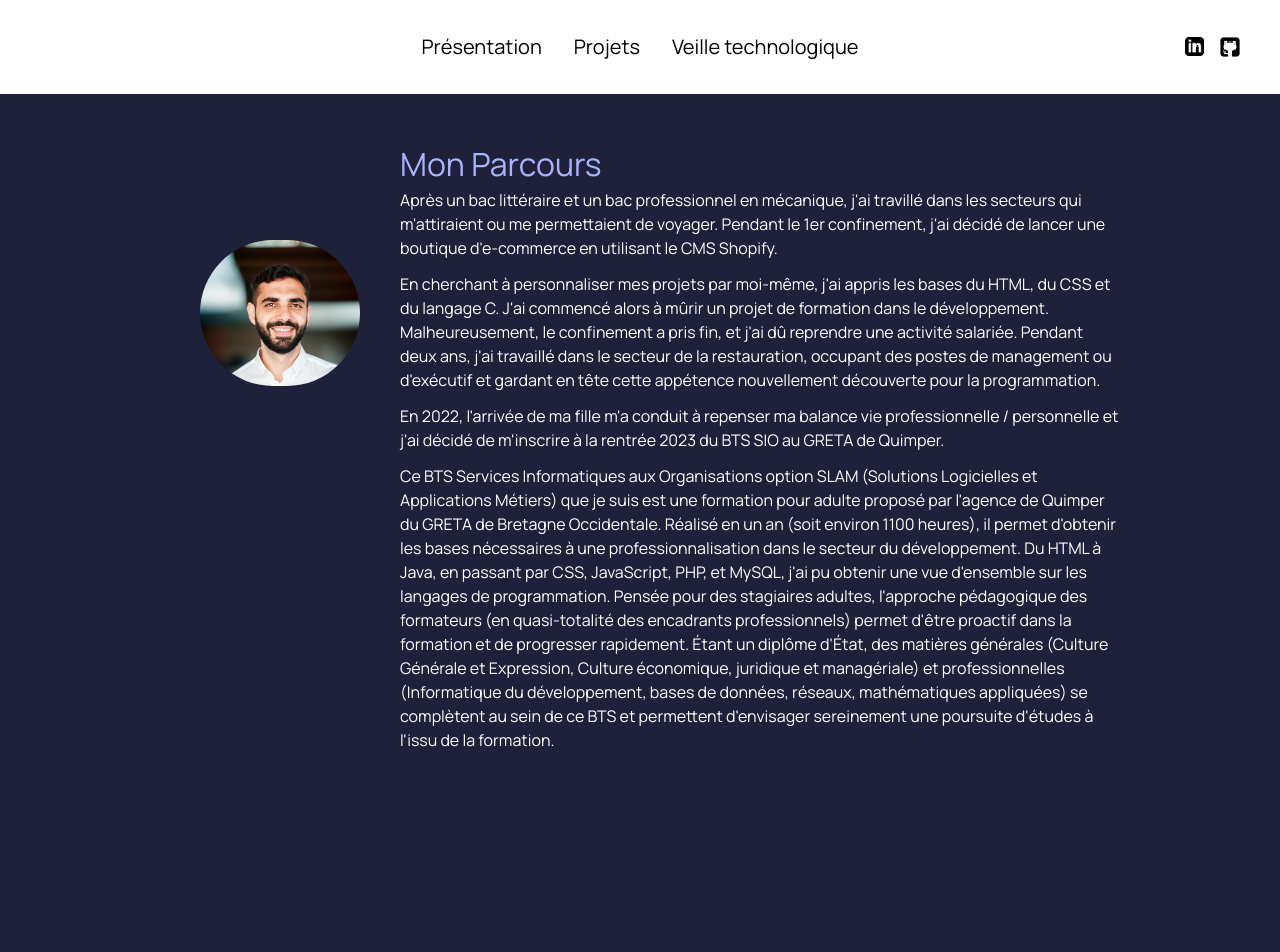
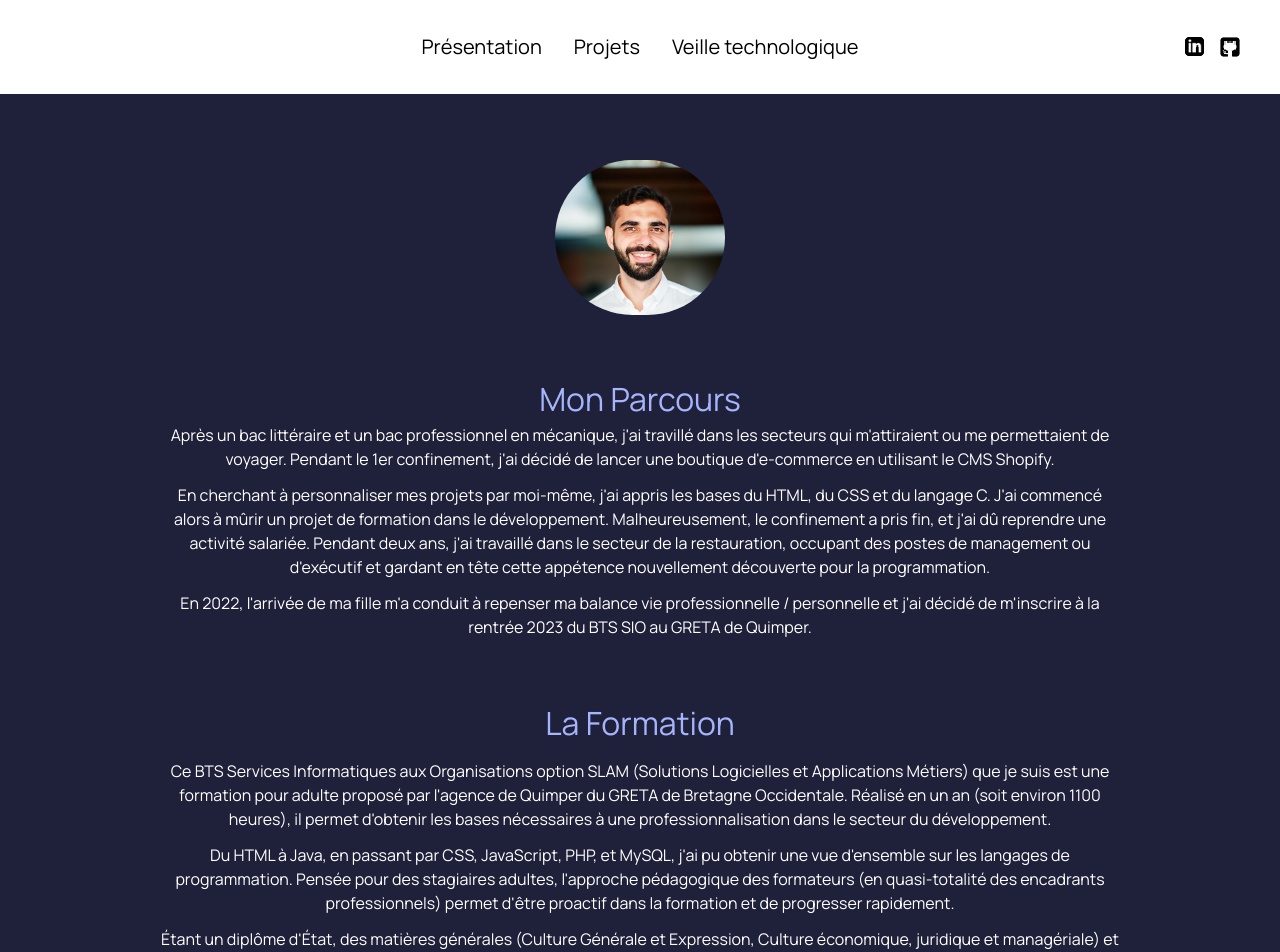
Before and after one commit to simbadLM/present_next, a Next.js app: page / in a window 1280 px wide. Shown: the top 952 px of the page. Built offline with nearby package versions, Linux system fonts and the light colour scheme.

Commit message:
Aligned section's text to center

```diff
--- a/app/section/page.tsx
+++ b/app/section/page.tsx
@@ -3,11 +3,11 @@ import Image from 'next/image';
 
 export default function Section () {
     return (
-        <section className="sm:p-20 mt-10 sm:flex">
+        <section className="sm:p-20 mt-10 sm:block">
             <div id="present"></div>
-            <div>
+            <div className='content-center'>
             <Image
-                        className="m-20 mb-0 sm:mb-0 p-10 rounded-full"
+                        className="m-20 mb-0 sm:mb-0 p-10 rounded-full m-auto"
                         src="/profile.jpg"
                         alt="Photo de profil"
                         width={250}
@@ -15,17 +15,22 @@ export default function Section () {
                     />
             </div>
             <div  className="inline-block mb-10 mt-5 sm:mt-5 m-20">
-            <h2>Mon Parcours</h2>
-                <p> Après un bac littéraire et un bac professionnel en mécanique, j&apos;ai travillé dans les secteurs qui m&apos;attiraient ou me permettaient de voyager.
+                <h2 className="text-center">Mon Parcours</h2>
+                <p className="text-center"> Après un bac littéraire et un bac professionnel en mécanique, j&apos;ai travillé dans les secteurs qui m&apos;attiraient ou me permettaient de voyager.
                     Pendant le 1er confinement, j&apos;ai décidé de lancer une boutique d&apos;e-commerce en utilisant le CMS Shopify.
                 </p>
-                <p className="mt-3">En cherchant à personnaliser mes projets par moi-même, j&apos;ai appris les bases du HTML, du CSS et du langage C.
+                <p className="mt-3 text-center">En cherchant à personnaliser mes projets par moi-même, j&apos;ai appris les bases du HTML, du CSS et du langage C.
                     J&apos;ai commencé alors à mûrir un projet de formation dans le développement. Malheureusement, le confinement a pris fin, et j&apos;ai dû reprendre une activité salariée.
                     Pendant deux ans, j&apos;ai travaillé dans le secteur de la restauration, occupant des postes de management ou d&apos;exécutif et gardant en tête cette appétence nouvellement découverte pour la programmation.</p>
-                <p className="mt-3">En 2022, l&apos;arrivée de ma fille m&apos;a conduit à repenser ma balance vie professionnelle / personnelle et j&apos;ai décidé de m&apos;inscrire à la rentrée 2023 du BTS SIO au GRETA de Quimper.</p>
-                <p className="mt-3">Ce BTS Services Informatiques aux Organisations option SLAM (Solutions Logicielles et Applications Métiers) que je suis est une formation pour adulte proposé par l&apos;agence de Quimper du GRETA de Bretagne Occidentale. Réalisé en un an (soit environ 1100 heures),
-                    il permet d&apos;obtenir les bases nécessaires à une professionnalisation dans le secteur du développement. Du HTML à Java, en passant par CSS, JavaScript, PHP, et MySQL, j&apos;ai pu obtenir une vue d&apos;ensemble sur les langages de programmation.
-                    Pensée pour des stagiaires adultes, l&apos;approche pédagogique des formateurs (en quasi-totalité des encadrants professionnels) permet d&apos;être proactif dans la formation et de progresser rapidement. Étant un diplôme d&apos;État, des matières générales
+                <p className="mt-3 text-center">En 2022, l&apos;arrivée de ma fille m&apos;a conduit à repenser ma balance vie professionnelle / personnelle et j&apos;ai décidé de m&apos;inscrire à la rentrée 2023 du BTS SIO au GRETA de Quimper.</p>
+            </div>
+            <div   className="inline-block mb-10 mt-5 sm:mt-5 m-20">
+                <h2 className="text-center">La Formation</h2>
+                <p className="mt-3 text-center">Ce BTS Services Informatiques aux Organisations option SLAM (Solutions Logicielles et Applications Métiers) que je suis est une formation pour adulte proposé par l&apos;agence de Quimper du GRETA de Bretagne Occidentale. Réalisé en un an (soit environ 1100 heures),
+                    il permet d&apos;obtenir les bases nécessaires à une professionnalisation dans le secteur du développement. </p>
+                <p className="mt-3 text-center">Du HTML à Java, en passant par CSS, JavaScript, PHP, et MySQL, j&apos;ai pu obtenir une vue d&apos;ensemble sur les langages de programmation.
+                    Pensée pour des stagiaires adultes, l&apos;approche pédagogique des formateurs (en quasi-totalité des encadrants professionnels) permet d&apos;être proactif dans la formation et de progresser rapidement.</p>
+                <p className="mt-3 text-center">Étant un diplôme d&apos;État, des matières générales
                     (Culture Générale et Expression, Culture économique, juridique et managériale) et professionnelles (Informatique du développement, bases de données, réseaux, mathématiques appliquées) se complètent au sein de ce BTS et permettent d&apos;envisager sereinement une poursuite d&apos;études à l&apos;issu de la formation.</p>
             </div>
     </section>
```
